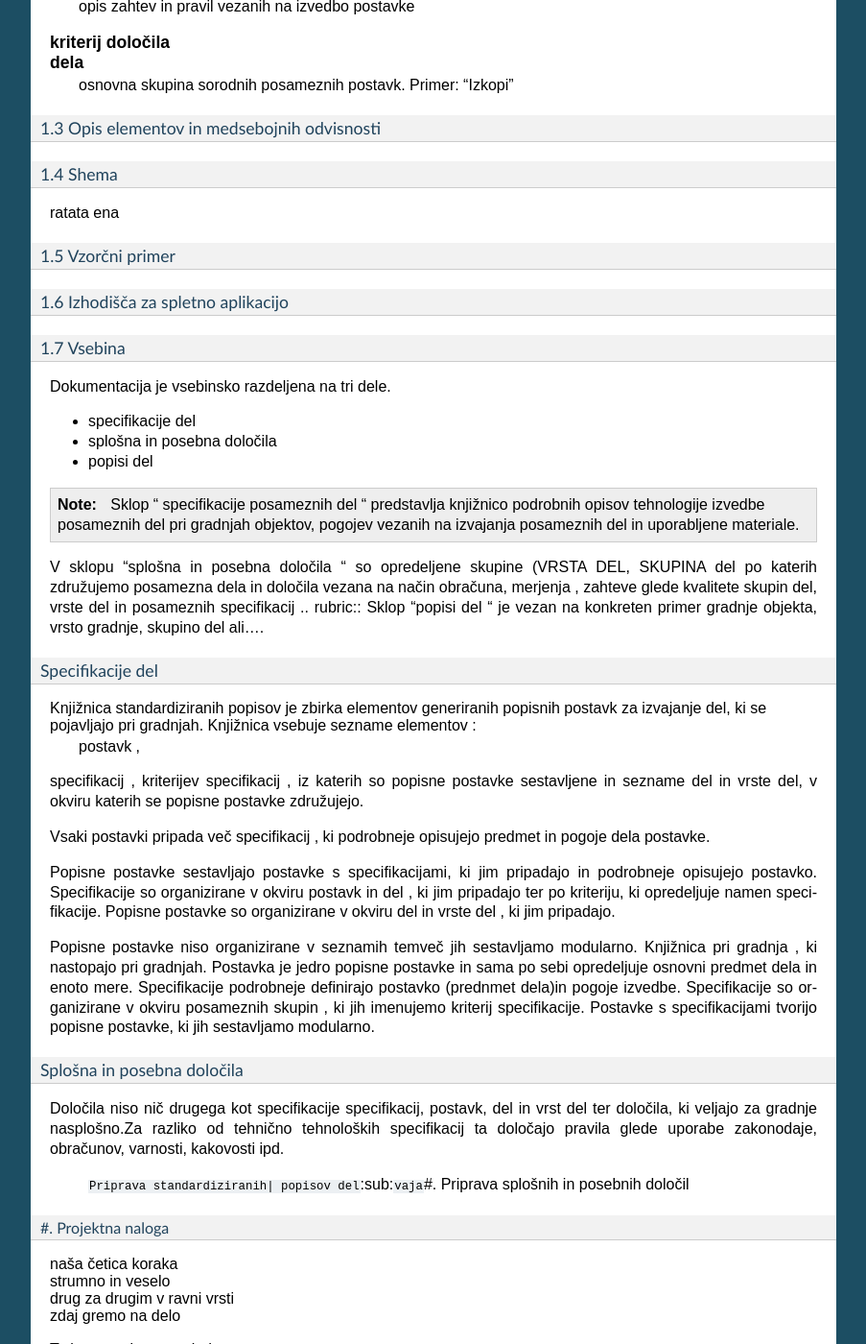
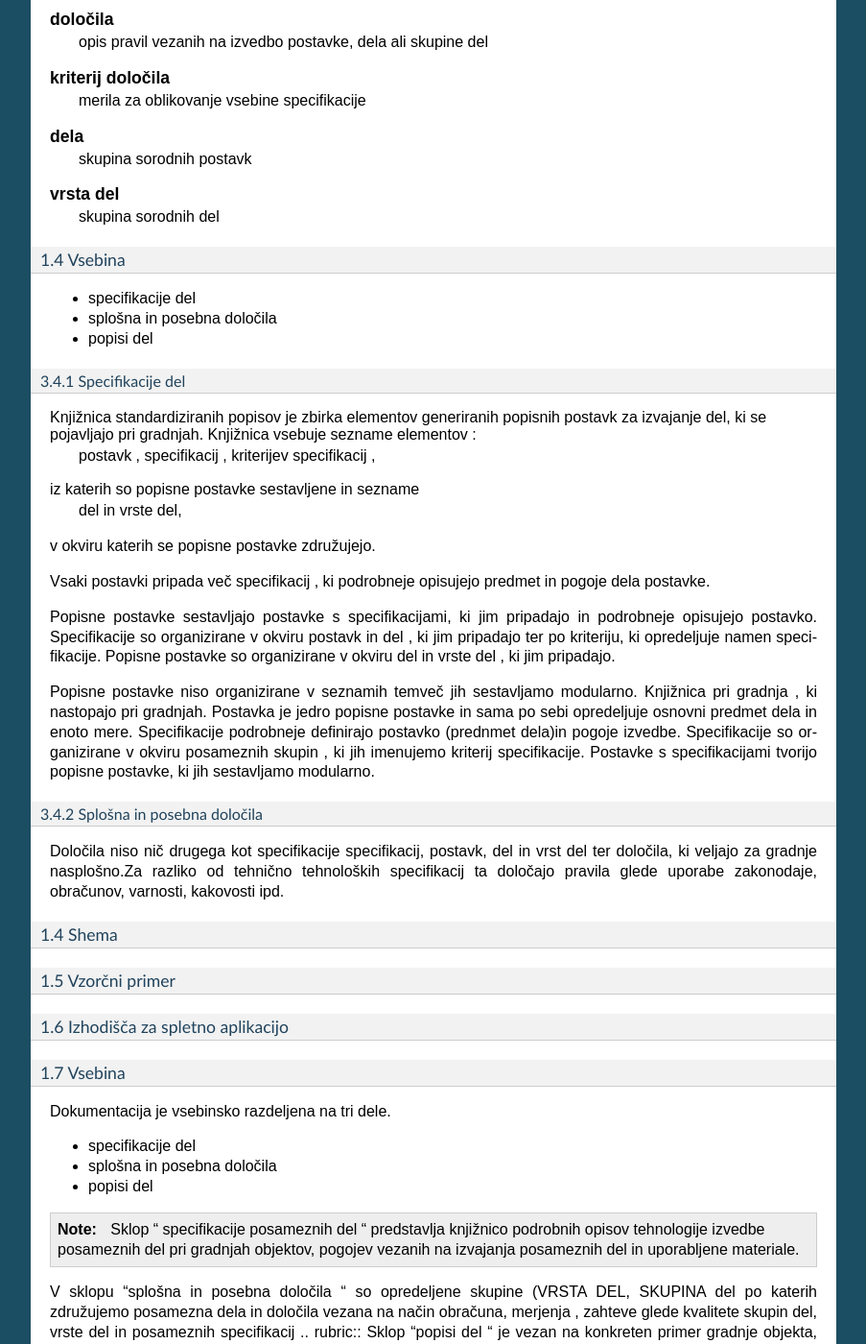
Before and after one commit to pavlovicr/bcs-staro, a Sphinx documentation site: the page built from docs/bcs_projekt.rst, in a window 1280 px wide and 1400 px high, scrolled down 1431 px. Shown: the whole window at 96% size, without its empty margins (198-1101 px from the left). Built offline with Sphinx 7.4.7, drawn with Linux system fonts in a browser that asks for light colours; pages that are not in the unit, such as notebooks, are missing from menus; some of the changed lines change nothing that is shown; some of the changed text lies outside the part shown.

Commit message:
kaj pa sedaj

```diff
--- a/docs/bcs_projekt.rst
+++ b/docs/bcs_projekt.rst
@@ -28,7 +28,7 @@
 Aktivnosti in faznost
 *********************
 1. faza
-	* Izdelava dokumentacije,  vsebinski del in del za razvoj aplikacije
+	* Izdelava dokumentacije - vsebinski del
 	* Razvoj aplikacije
 2. faza
 	* Produkcija
@@ -36,13 +36,16 @@
 3. faza
 	* Izdelava dokumentacije za upravljanje sistema
 
-1. Dokumentacija
-================
+1. Dokumentacija - vsebinski del
+=================================
 
-1.1 Izhodišča
+1.1 splošnoV dokumentaciji vsebinskega dela standardiziranih popisov del je opisan...........................................................
+
+
+1.2 Izhodišča
 -------------
 
-1.2 Pomen izrazov
+1.3 Pomen izrazov
 -----------------
 .. glossary::
 
@@ -51,30 +54,74 @@
 	postavka
 		osnovni opis posameznega dela
 	specifikacija
-		dodatni opis postavk
+		dodatni opis posameznega dela oziroma postavke
 	kriterij specifikacije
-		kriterij po katerem določamo dopolnilno specifikacijodoloča kriterij po katerem se specifikacije oblikujejo  po posameznih postavkah in delih. Primer: "klasifikacija zemljišča po kategorijah od I do VII"
+		merila za oblikovanje vsebine  specifikacije
 	določila
-		opis zahtev in pravil vezanih na izvedbo postavke
+		opis pravil vezanih na izvedbo postavke, dela ali skupine del
 	kriterij določila
+		merila za oblikovanje vsebine  specifikacije
+	dela
+		skupina sorodnih postavk
+	vrsta del
+		skupina sorodnih del
+
+1.4 Vsebina
+--------------------------------------------
+
+* specifikacije del
+* splošna in posebna določila
+* popisi del
+
+3.4.1 Specifikacije del
+^^^^^^^^^^^^^^^^^^^^^^^^^
+
+
+Knjižnica standardiziranih popisov je zbirka elementov generiranih popisnih postavk za izvajanje del, ki se pojavljajo pri gradnjah. Knjižnica vsebuje sezname elementov :
+	postavk ,
+	specifikacij ,
+	kriterijev specifikacij ,
+iz katerih so popisne postavke sestavljene in sezname
+	del
+	in vrste del,
+v okviru katerih se popisne postavke združujejo.
+
+Vsaki postavki pripada več specifikacij , ki podrobneje opisujejo predmet in pogoje dela postavke.
+
+Popisne postavke sestavljajo postavke s specifikacijami, ki jim pripadajo in podrobneje opisujejo postavko. Specifikacije so organizirane v  okviru postavk in del , ki jim pripadajo ter po kriteriju, ki opredeljuje namen specifikacije.
+Popisne postavke so organizirane v okviru del in vrste del , ki jim pripadajo.
+
+Popisne postavke niso organizirane v seznamih temveč jih sestavljamo modularno.
+Knjižnica  pri gradnja , ki nastopajo pri gradnjah. Postavka je jedro popisne postavke in sama po sebi opredeljuje osnovni predmet dela in enoto mere.
+Specifikacije podrobneje definirajo postavko (prednmet dela)in pogoje izvedbe. Specifikacije so organizirane v okviru posameznih skupin , ki jih imenujemo kriterij specifikacije.
+Postavke s specifikacijami tvorijo popisne postavke, ki jih sestavljamo modularno.
+
+3.4.2 Splošna in posebna določila
+^^^^^^^^^^^^^^^^^^^^^^^^^^^^
+
+Določila niso nič drugega kot specifikacije specifikacij, postavk, del in vrst del ter določila, ki veljajo za gradnje nasplošno.Za razliko od tehnično tehnoloških specifikacij ta določajo pravila glede uporabe zakonodaje, obračunov, varnosti, kakovosti ipd.
 
 
 
-	dela
-			osnovna skupina sorodnih posameznih postavk. Primer: "Izkopi"
 
-1.3 Opis elementov in medsebojnih odvisnosti
---------------------------------------------
+
+
+
 1.4 Shema
 ---------
-
-ratata ena
 
 1.5 Vzorčni primer
 ------------------
 
 1.6 Izhodišča za spletno aplikacijo
 -----------------------------------
+
+
+
+
+
+
+
 
 1.7 Vsebina
 -----------
@@ -92,33 +139,6 @@
 
 
 
-Specifikacije del
-----------------------------
-
-
-Knjižnica standardiziranih popisov je zbirka elementov generiranih popisnih postavk za izvajanje del, ki se pojavljajo pri gradnjah. Knjižnica vsebuje sezname elementov :
- postavk ,
-specifikacij ,
-kriterijev specifikacij ,
-iz katerih so popisne postavke sestavljene in sezname
-del
-in vrste del,
-v okviru katerih se popisne postavke združujejo.
-
-Vsaki postavki pripada več specifikacij , ki podrobneje opisujejo predmet in pogoje dela postavke.
-
-Popisne postavke sestavljajo postavke s specifikacijami, ki jim pripadajo in podrobneje opisujejo postavko. Specifikacije so organizirane v  okviru postavk in del , ki jim pripadajo ter po kriteriju, ki opredeljuje namen specifikacije.
-Popisne postavke so organizirane v okviru del in vrste del , ki jim pripadajo.
-
-Popisne postavke niso organizirane v seznamih temveč jih sestavljamo modularno.
-Knjižnica  pri gradnja , ki nastopajo pri gradnjah. Postavka je jedro popisne postavke in sama po sebi opredeljuje osnovni predmet dela in enoto mere.
-Specifikacije podrobneje definirajo postavko (prednmet dela)in pogoje izvedbe. Specifikacije so organizirane v okviru posameznih skupin , ki jih imenujemo kriterij specifikacije.
-Postavke s specifikacijami tvorijo popisne postavke, ki jih sestavljamo modularno.
-
-Splošna in posebna določila
-----------------------------
-
-Določila niso nič drugega kot specifikacije specifikacij, postavk, del in vrst del ter določila, ki veljajo za gradnje nasplošno.Za razliko od tehnično tehnoloških specifikacij ta določajo pravila glede uporabe zakonodaje, obračunov, varnosti, kakovosti ipd.
 
 
 
@@ -126,26 +146,6 @@
 
 
 
-
-
-
-
-
-
-
-
-
-
-
-
-	``Priprava standardiziranih| popisov del``\:sub:``vaja``\
-	#. Priprava splošnih in posebnih določil
-
-#. Projektna naloga
-___________________
-
-
-| naša četica koraka
 | strumno in veselo
 | drug za drugim v ravni vrsti
 | zdaj gremo na delo
@@ -157,22 +157,3 @@
 in spet normalen stavek
 
 .. warning:: ratatata)
-
-
-
-Postavke predstavljajo popis del, ki se pojavljajo pri gradnjah in se zbirajo v delih
-
-Postavka skupaj s specifikacijami postavke
-
-
-Postavke so temeljni element specifikacije del pri gradnjah.  S postavko so opredeljene temeljne značilnosti posameznega dela. Postavka generalno definira predmet posameznega dela in enoto mere , ki ji pripada. Podrobneje je postavka opisana s specifikacijami postavke. Sorodne postavke se po vrsti dela združujejo v skupini "dela",
-
-
-	postavka
-		opisuje  predmet posameznega dela in določa enote mere. Primer: "Izkop jarka"
-	specifikacija
-		dopolnjuje opis postavke glede na možne tehnologije izvedbe, materiale, opremo, delovne pogoje ipd.(kriterij specifikacije). Primer: " v terenu III.ktg "
-	kriterij specifikacije
-		določa kriterij po katerem se specifikacije oblikujejo  po posameznih postavkah in delih. Primer: "klasifikacija zemljišča po kategorijah od I do VII"
-	dela
-			seznami postavk in kriterijev specifikacij zbranih po vrsti dela. Primer: "Izkopi"
```
